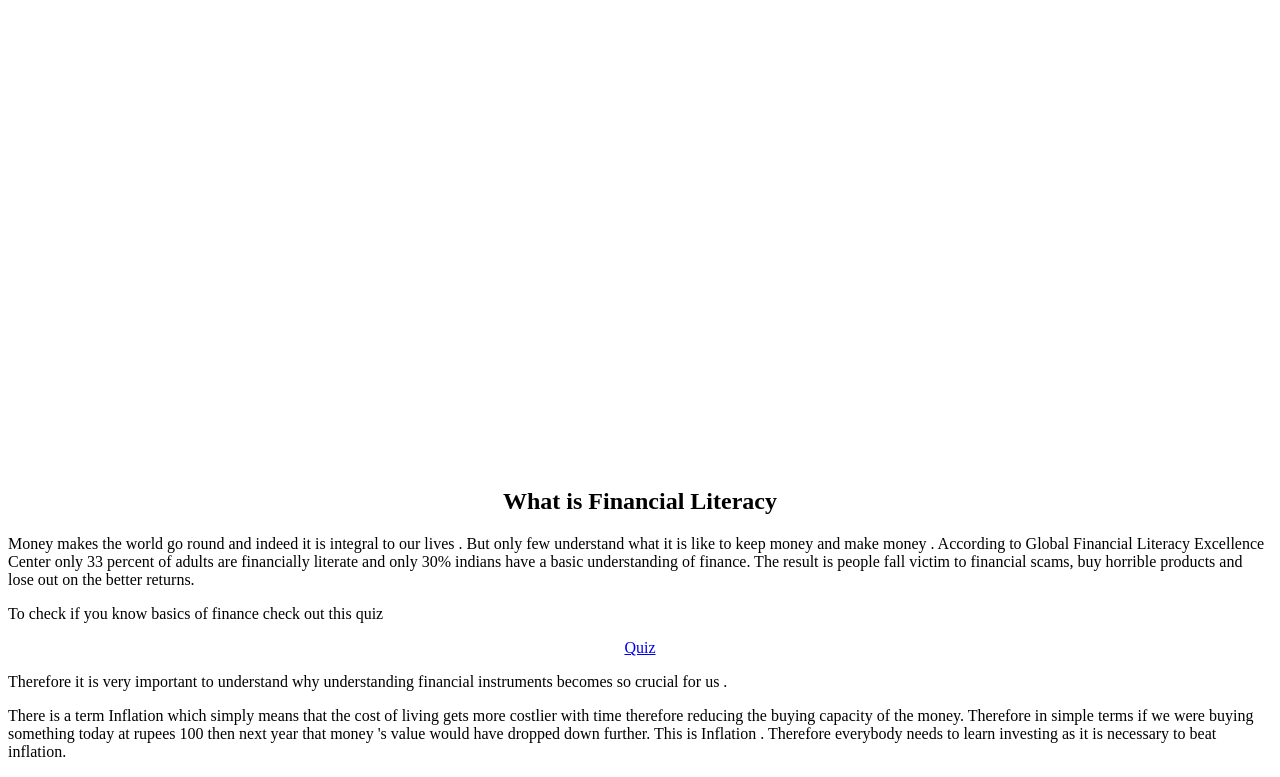
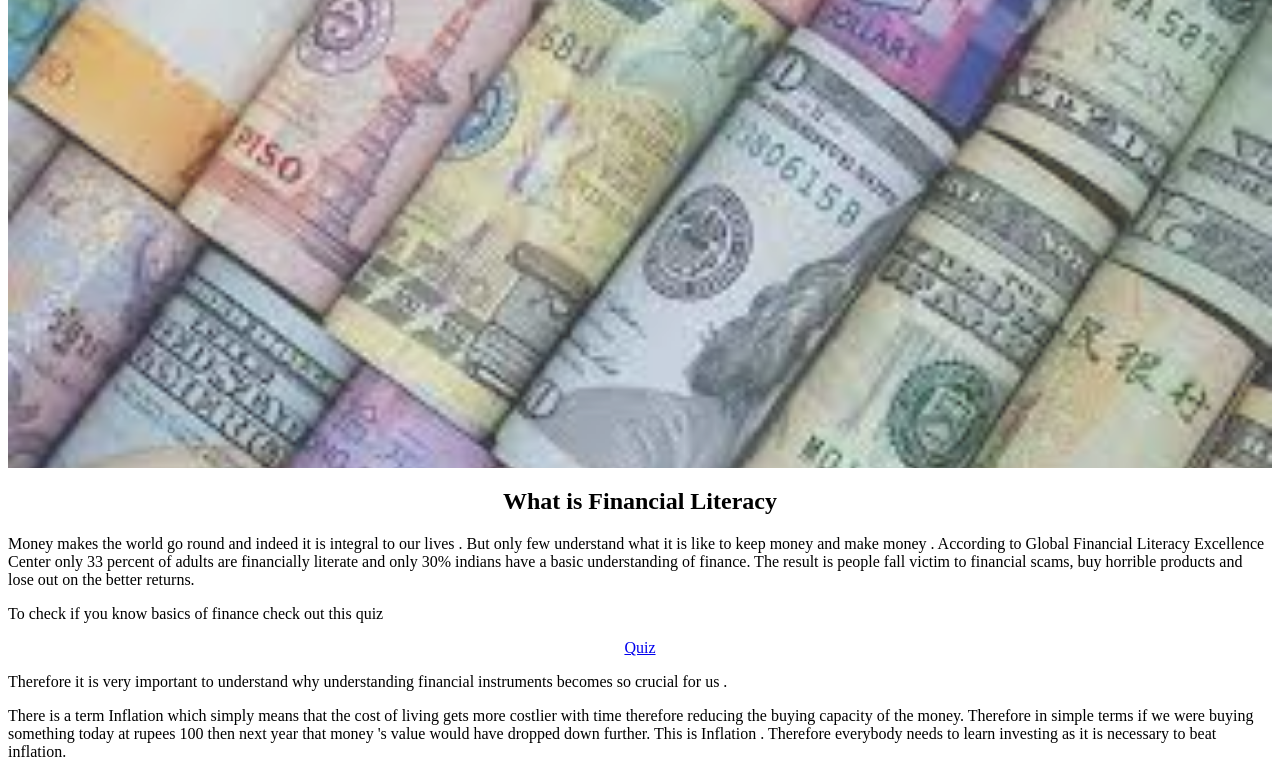
Before and after one commit to ALLENGJOSE/Finance, a plain HTML site: page skeleton.html in a window 1280 px wide. Shown: the part 73-850 px from the top of the page. Drawn offline with Linux system fonts and the light colour scheme.

Commit message:
version1.03.06

```diff
--- a/style.css
+++ b/style.css
@@ -16,7 +16,7 @@ p{
 #intro {
     height: 65vh;
     opacity: 0.8;
-    background-image: url();
+    background-image: url(moneyimg.jpg);
     background-size: cover;
     background-position: center;
     background-attachment: fixed;
```
